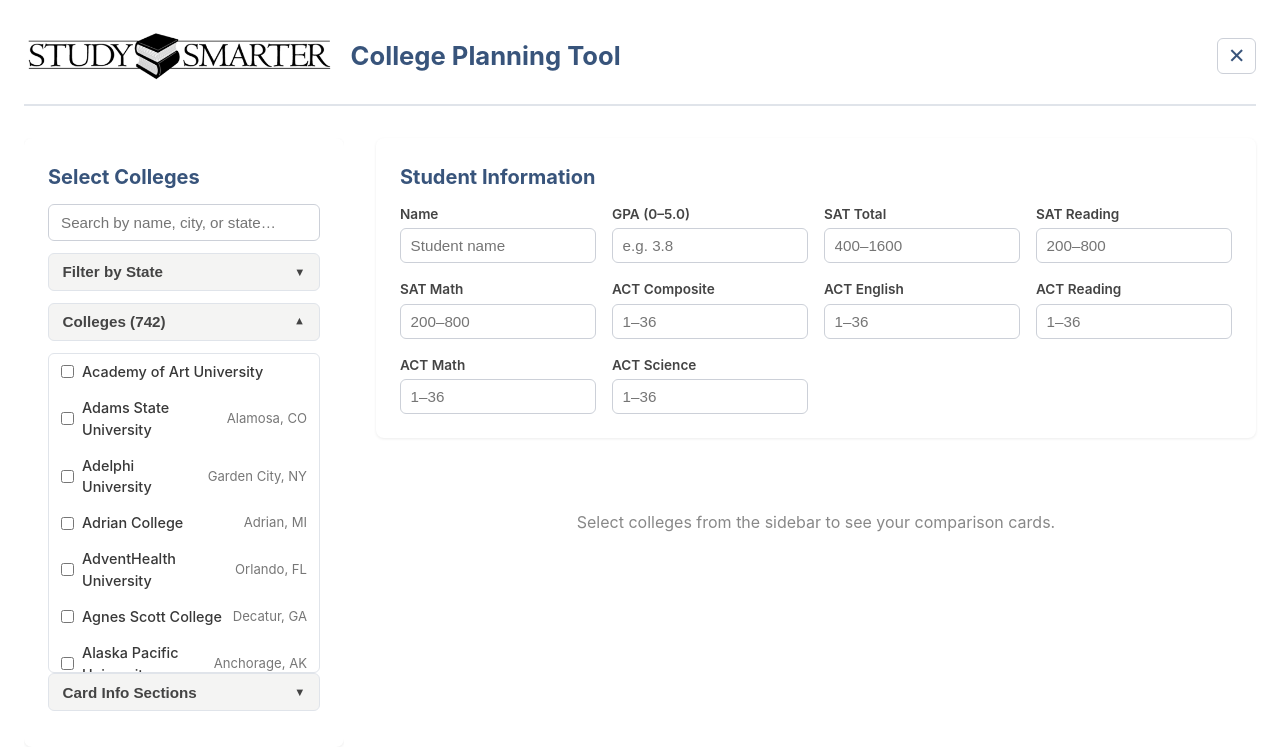
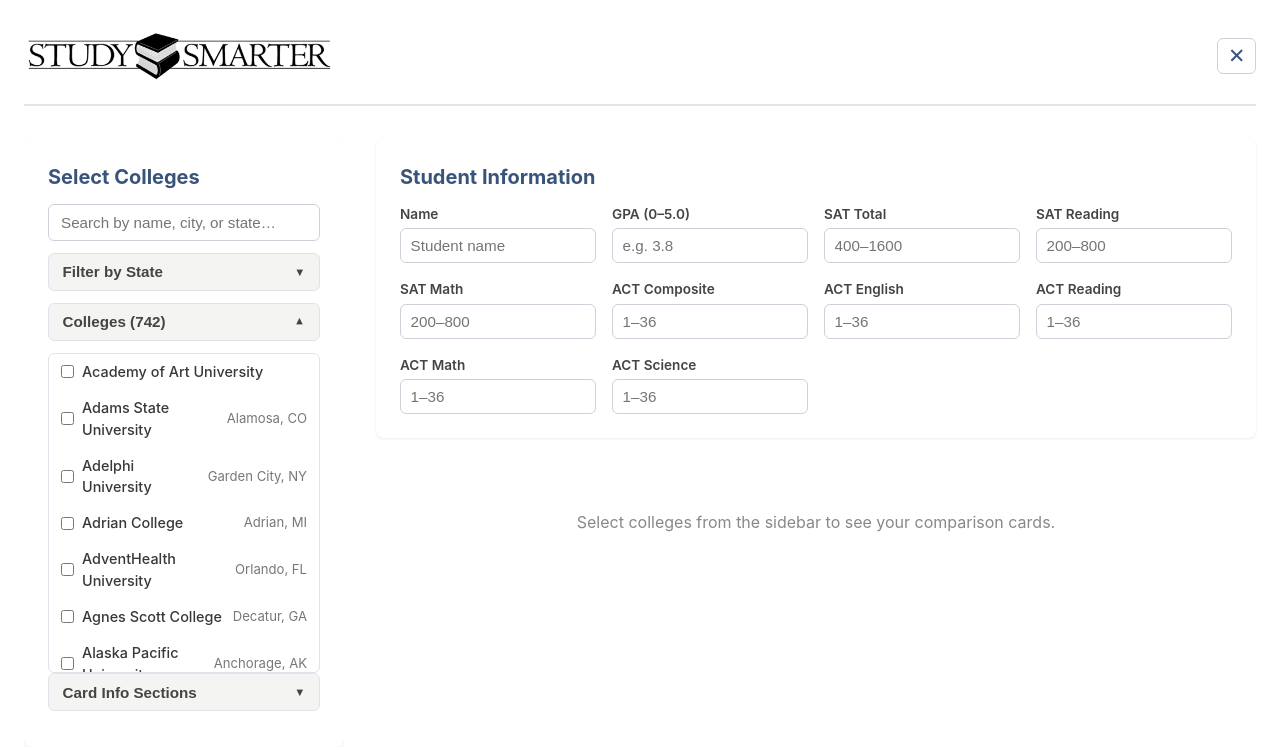
Before and after one commit to StudySmarterCollege/planningtool, a React (Vite) app: page / in a window 1280 px wide. Shown: the top 750 px of the page. Built offline with nearby package versions, Linux system fonts and the light colour scheme.

Commit message:
removed header

```diff
--- a/src/App.tsx
+++ b/src/App.tsx
@@ -73,7 +73,7 @@ export default function App() {
           alt="Study Smarter"
           className="logo"
         />
-        <h1>College Planning Tool</h1>
+        <div style={{ flex: 1 }} />
         <button
           className="sidebar-toggle"
           onClick={() => setSidebarOpen((o) => !o)}
```
